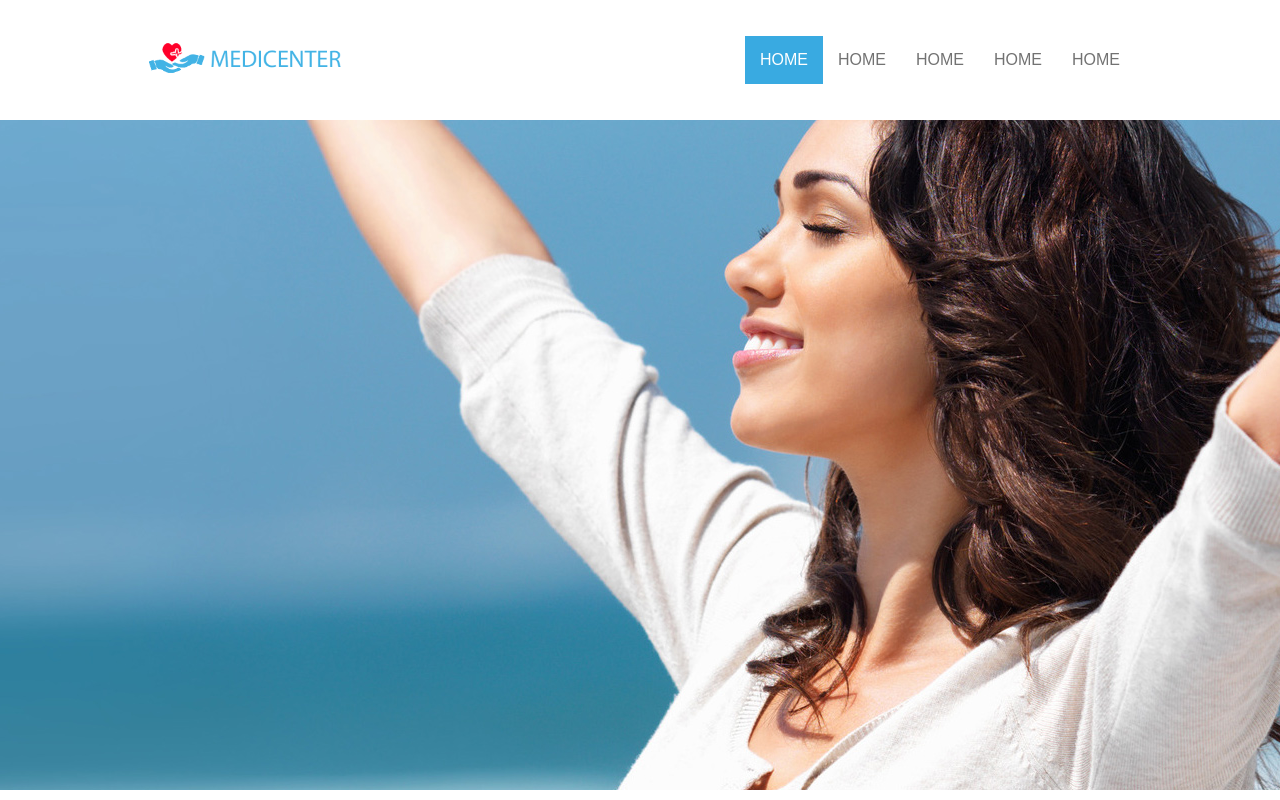
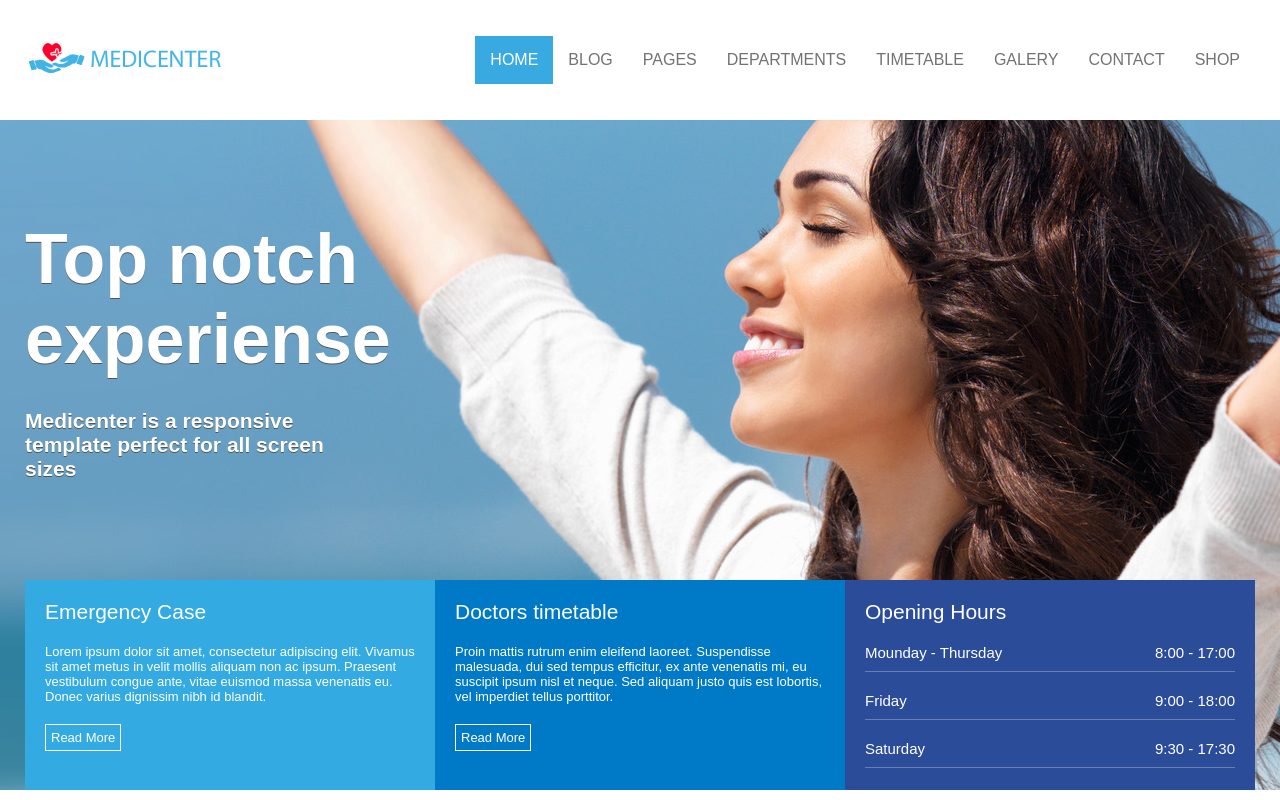
Before and after one commit to fhcmartins/mediCenter_estudos, a PHP site: page / in a window 1280 px wide. Run offline with PHP 8.4, Linux system fonts and the light colour scheme.

Commit message:
Inserção de texto no Banner do site.

```diff
--- a/assets/css/style.css
+++ b/assets/css/style.css
@@ -1,3 +1,7 @@
+* {
+    font-family: Arial, Helvetica, sans-serif;
+}
+
 body {
     margin: 0;
     padding: 0;
@@ -12,7 +16,7 @@ header {
 .container {
     display: flex;
     justify-content: space-between;
-    width: 990px;
+    width: 1230px;
 }
 
 .logo {
@@ -43,7 +47,6 @@ nav a {
     text-decoration: none;
     text-transform: uppercase; /* Deixando o texto totalmente maiúsculo. */
     color: #727272;
-    font-family: Arial, Helvetica, sans-serif;
 }
 
 nav .active a,
@@ -53,8 +56,93 @@ nav a:hover { /* colocará um background para cada menu qdo mouse estiver por ci
 }
 
 #banner {
+    display: flex;
+    justify-content: center;
     background-image: url('../images/banner.jpg');
     background-position: center;
     background-size: cover; /* Em monitores grandes a imagem irá se expandir. */
     height: 670px; /* Altura colocada inicialmente para que a imagem apareça. */
 }
+
+.column {
+    flex-direction: column;
+}
+
+.banner_headline {
+    flex: 1;
+    display: flex;
+    flex-direction: column;
+    justify-content: center;
+}
+
+.banner_headline h1 {
+    color: #FFF;
+    font-size: 70px;
+    text-shadow: 0px 1px 0px #555555;
+    padding: 0;
+    margin: 0;
+    max-width: 350px;
+}
+
+.banner_headline h2 {
+    color: #FFF;
+    font-size: 21px;
+    text-shadow: 0px 1px 0px #555555;
+    padding: 0;
+    margin: 0;
+    width: 350px;
+    margin-top: 30px;
+}
+
+.banner_options {
+    height: 210px;
+    display: flex;
+}
+
+.banner1,
+.banner2,
+.banner3 {
+    flex: 1;
+    color: #FFFFFF;
+    padding: 20px;
+}
+
+.banner1 {
+    background-color: #33aae1;
+}
+
+.banner2 {
+    background-color: #0079c7;
+}
+
+.banner3 {
+    background-color: #2b4c99;
+}
+
+.banner_title {
+    font-size: 21px;
+}
+
+.banner_desc {
+    font-size: 13px;
+    margin-top: 20px;
+    margin-bottom: 20px;
+}
+
+.banner_options a {
+    display: inline-block; /* irá acompanhar o tamanho do texto. */
+    border: 1px solid #FFFFFF;
+    padding: 5px;
+    color: #FFFFFF;
+    font-size: 13px;
+    text-decoration: none; /* Tira o sublinhado. */
+}
+
+.hours_desc {
+    display: flex;
+    justify-content: space-between;
+    font-size: 15px;
+    margin-top: 20px;
+    border-bottom: 1px solid #e8eaeb52;
+    padding-bottom: 10px;
+}
--- a/index.php
+++ b/index.php
@@ -19,10 +19,13 @@
                 <nav>
                     <ul>
                         <li class="active"><a href="">HOME</a></li> <!-- O class active irá mostar qual o menu está ativo -->
-                        <li><a href="">HOME</a></li>
-                        <li><a href="">HOME</a></li>
-                        <li><a href="">HOME</a></li>
-                        <li><a href="">HOME</a></li>
+                        <li><a href="">BLOG</a></li>
+                        <li><a href="">PAGES</a></li>
+                        <li><a href="">DEPARTMENTS</a></li>
+                        <li><a href="">TIMETABLE</a></li>
+                        <li><a href="">GALERY</a></li>
+                        <li><a href="">CONTACT</a></li>
+                        <li><a href="">SHOP</a></li>
                     </ul>
 
                 </nav>
@@ -31,7 +34,57 @@
     </header>
 
     <section id="banner"> <!-- Quaisquer sessões do site ficão dentro das tags section. -->
-
+        <div class="container column">
+            <!-- As duas divs abaixo deverão ter altura, só que somente a segunda terá um tamnho
+            fixo. Logo, a primeira terá o seu tamanho variável, trabalhando de acordo com o tamnho
+            da segunda div. -->
+            <div class="banner_headline">
+                <h1>Top notch experiense</h1>
+                <h2>Medicenter is a responsive template perfect for all screen sizes</h2>
+            </div>
+            <div class="banner_options">
+                <div class="banner1">
+                    <div class="banner_title">Emergency Case</div>
+                    <div class="banner_desc">Lorem ipsum dolor sit amet, consectetur adipiscing elit. Vivamus sit amet metus in velit mollis
+                        aliquam non ac ipsum. Praesent vestibulum congue ante, vitae euismod massa venenatis eu. Donec varius dignissim nibh
+                        id blandit.</div>
+                    <a href="">Read More</a>
+                </div>
+                <div class="banner2">
+                    <div class="banner_title">Doctors timetable</div>
+                    <div class="banner_desc">Proin mattis rutrum enim eleifend laoreet. Suspendisse malesuada, dui sed tempus efficitur,
+                        ex ante venenatis mi, eu suscipit ipsum nisl et neque. Sed aliquam justo quis est lobortis, vel imperdiet tellus porttitor.</div>
+                    <a href="">Read More</a>
+                </div>
+                <div class="banner3">
+                    <div class="banner_title">Opening Hours</div>
+                    <div class="hours_desc">
+                        <div class="week_days">
+                            Mounday - Thursday
+                        </div>
+                        <div class="schedules">
+                            8:00 - 17:00
+                        </div>
+                    </div>
+                    <div class="hours_desc">
+                        <div class="week_days">
+                            Friday
+                        </div>
+                        <div class="schedules">
+                            9:00 - 18:00
+                        </div>
+                    </div>
+                    <div class="hours_desc">
+                        <div class="week_days">
+                            Saturday
+                        </div>
+                        <div class="schedules">
+                            9:30 - 17:30
+                        </div>
+                    </div>
+                </div>
+            </div>
+        </div>
     </section>
 </body>
 </html>
```
